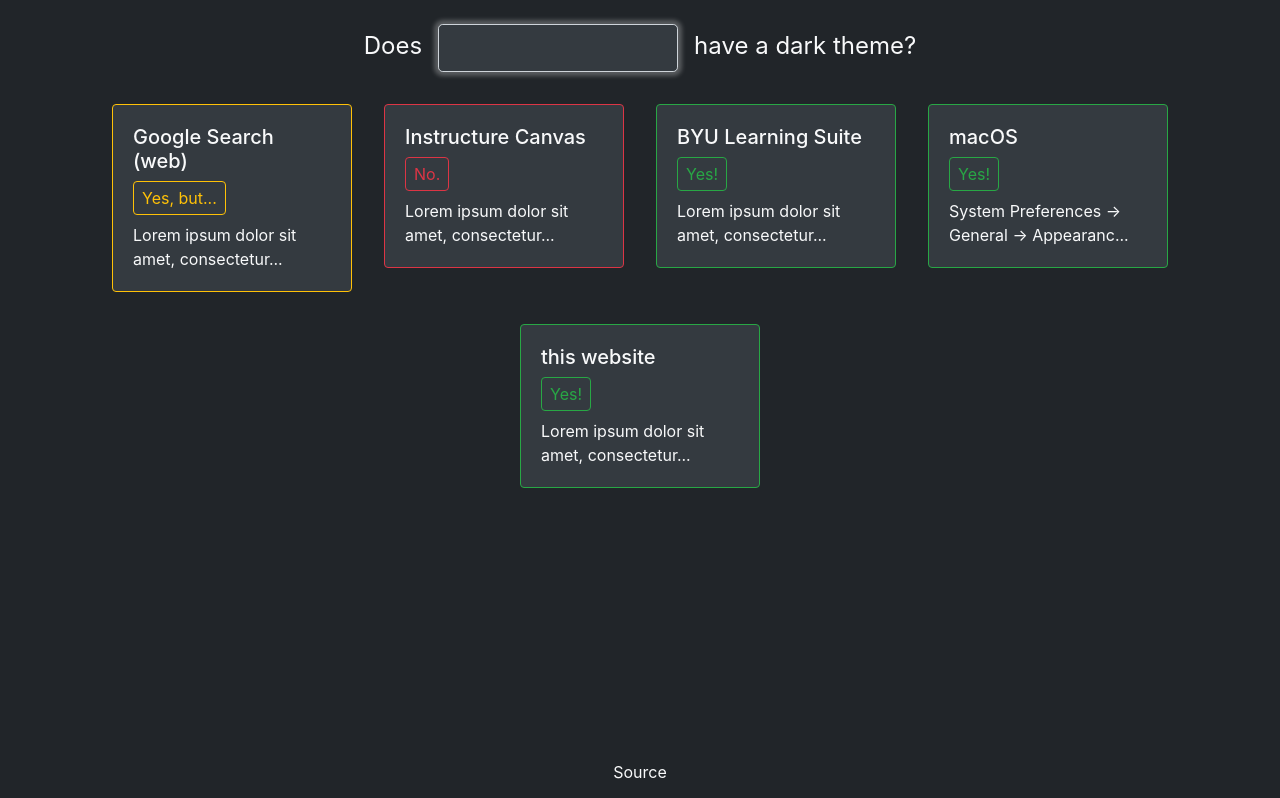
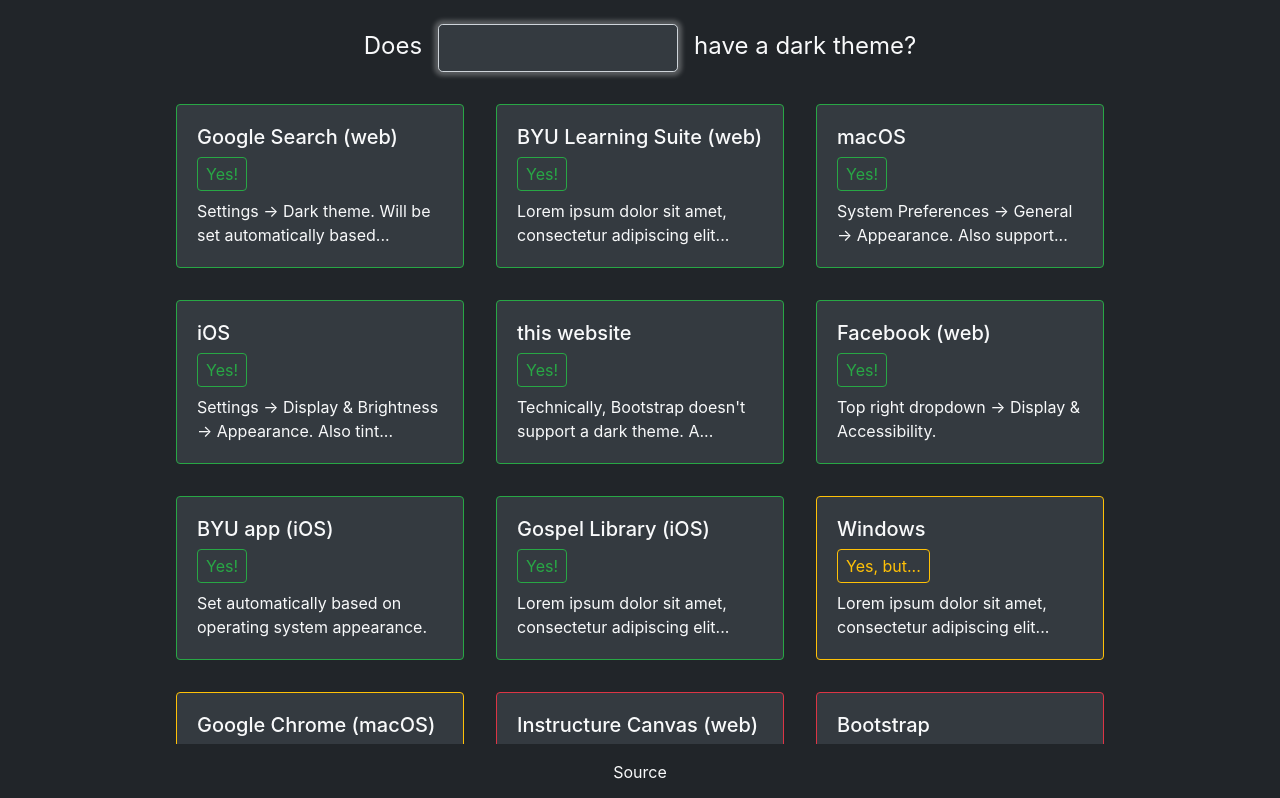
Before and after one commit to jacob-hart/dark-directory, a Vue app: page /#/ in a window 1280 px wide. Shown: the top 798 px of the page. Built offline with nearby package versions, Linux system fonts and the light colour scheme.

Commit message:
Refactor some functionality

```diff
--- a/src/components/ProductList.vue
+++ b/src/components/ProductList.vue
@@ -2,34 +2,34 @@
 <div class="row d-flex justify-content-center mt-3">
   <div class="product" v-for="product in products" :key="product.id">
     <div v-if="product.dark == 0">
-      <div id="card-0" class="card border-danger bg-dark m-3" style="width: 15rem;">
+      <div id="card-0" class="card border-danger bg-dark m-3" style="width: 18rem;">
         <div class="card-body">
           <h5 class="card-title text-light mb-2">{{product.name}}</h5>
           <h6 class="card-text mb-2 text-danger btn nohover btn-outline-danger py-1 px-2">No.</h6>
           <br>
-          <p class="card-text text-light mb-0">{{product.context.slice(0, 40).trim() + "..."}}</p>
+          <p class="card-text text-light mb-0">{{truncate(product.context)}}</p>
           <router-link :to="'/product/' + product.id" class="card-text text-muted stretched-link"></router-link>
         </div>
       </div>
     </div>
     <div v-else-if="product.dark == 1">
-      <div id="card-1" class="card border-success bg-dark m-3" style="width: 15rem;">
+      <div id="card-1" class="card border-success bg-dark m-3" style="width: 18rem;">
         <div class="card-body">
           <h5 class="card-title text-light mb-2">{{product.name}}</h5>
           <h6 class="card-text mb-2 text-success btn nohover btn-outline-success py-1 px-2">Yes!</h6>
           <br>
-          <p class="card-text text-light mb-0">{{product.context.slice(0, 40).trim() + "..."}}</p>
+          <p class="card-text text-light mb-0">{{truncate(product.context)}}</p>
           <router-link :to="'/product/' + product.id" class="card-text text-muted stretched-link"></router-link>
         </div>
       </div>
     </div>
     <div v-else-if="product.dark == 2">
-      <div id="card-2" class="card border-warning bg-dark m-3" style="width: 15rem;">
+      <div id="card-2" class="card border-warning bg-dark m-3" style="width: 18rem;">
         <div class="card-body">
           <h5 class="card-title text-light mb-2">{{product.name}}</h5>
           <h6 class="card-text text-warning btn nohover btn-outline-warning py-1 px-2">Yes, but...</h6>
           <br>
-          <p class="card-text text-light mb-0">{{product.context.slice(0, 40).trim() + "..."}}</p>
+          <p class="card-text text-light mb-0">{{truncate(product.context)}}</p>
           <router-link :to="'/product/' + product.id" class="card-text text-muted stretched-link"></router-link>
         </div>
       </div>
@@ -44,6 +44,27 @@
   props: {
     products: Array
   },
+  created() {
+    this.sortProducts()
+  },
+  beforeUpdate() {
+    this.sortProducts()
+  },
+  methods: {
+    truncate(context) {
+      const TRUNCATE_IF_OVER = 55 // contexts over 55 characters will be truncated
+      if (context.length > TRUNCATE_IF_OVER) {
+        return context.slice(0, TRUNCATE_IF_OVER).trim() + "..."
+      }
+      return context
+    },
+    sortProducts() {
+      this.products.sort(function (a, b) {
+        var lookup = { 1: 1, 2: 2, 0: 3 } // Order is: Yes!, Yes, but..., No.
+        return lookup[a.dark] - lookup[b.dark]
+      });
+    }
+  }
 }
 </script>
 
--- a/src/mock-data.js
+++ b/src/mock-data.js
@@ -6,18 +6,18 @@
 let mock = [{
     id: 1,
     name: "Google Search (web)",
-    dark: "2",
-    context: "Lorem ipsum dolor sit amet, consectetur adipiscing elit, sed do eiusmod tempor incididunt ut labore et dolore magna aliqua."
+    dark: "1",
+    context: "Settings → Dark theme. Will be set automatically based on what it detects from the browser."
   },
   {
     id: 2,
-    name: "Instructure Canvas",
+    name: "Instructure Canvas (web)",
     dark: "0",
     context: "Lorem ipsum dolor sit amet, consectetur adipiscing elit, sed do eiusmod tempor incididunt ut labore et dolore magna aliqua."
   },
   {
     id: 3,
-    name: "BYU Learning Suite",
+    name: "BYU Learning Suite (web)",
     dark: "1",
     context: "Lorem ipsum dolor sit amet, consectetur adipiscing elit, sed do eiusmod tempor incididunt ut labore et dolore magna aliqua."
   },
@@ -29,9 +29,63 @@
   },
   {
     id: 5,
+    name: "iOS",
+    dark: "1",
+    context: "Settings → Display & Brightness → Appearance. Also tints default wallpapers to match."
+  },
+  {
+    id: 6,
+    name: "Windows",
+    dark: "2",
+    context: "Lorem ipsum dolor sit amet, consectetur adipiscing elit, sed do eiusmod tempor incididunt ut labore et dolore magna aliqua."
+  },
+  {
+    id: 7,
     name: "this website",
     dark: "1",
+    context: "Technically, Bootstrap doesn't support a dark theme. A little CSS coercion goes a long way."
+  },
+  {
+    id: 8,
+    name: "Bootstrap",
+    dark: "0",
     context: "Lorem ipsum dolor sit amet, consectetur adipiscing elit, sed do eiusmod tempor incididunt ut labore et dolore magna aliqua."
+  },
+  {
+    id: 9,
+    name: "Facebook (web)",
+    dark: "1",
+    context: "Top right dropdown → Display & Accessibility."
+  },
+  {
+    id: 10,
+    name: "BYU app (iOS)",
+    dark: "1",
+    context: "Set automatically based on operating system appearance."
+  },
+  {
+    id: 11,
+    name: "Google Chrome (macOS)",
+    dark: "2",
+    context: "Some elements (New Tab page, Extensions store) are not themed."
+  },
+  {
+    id: 12,
+    name: "Discover (iOS)",
+    dark: "0",
+    context: "Lorem ipsum dolor sit amet, consectetur adipiscing elit, sed do eiusmod tempor incididunt ut labore et dolore magna aliqua."
+  },
+  {
+    id: 13,
+    name: "Gospel Library (iOS)",
+    dark: "1",
+    context: "Lorem ipsum dolor sit amet, consectetur adipiscing elit, sed do eiusmod tempor incididunt ut labore et dolore magna aliqua."
+  },
+  {
+    id: 14,
+    name: "Google Drive app (iOS)",
+    dark: "0",
+    context: "Docs, Slides, and Sheets all do, but Drive doesn't. According to Google: \"Dark theme for Drive is only available on Android devices.\""
   },
 ]
 
```
